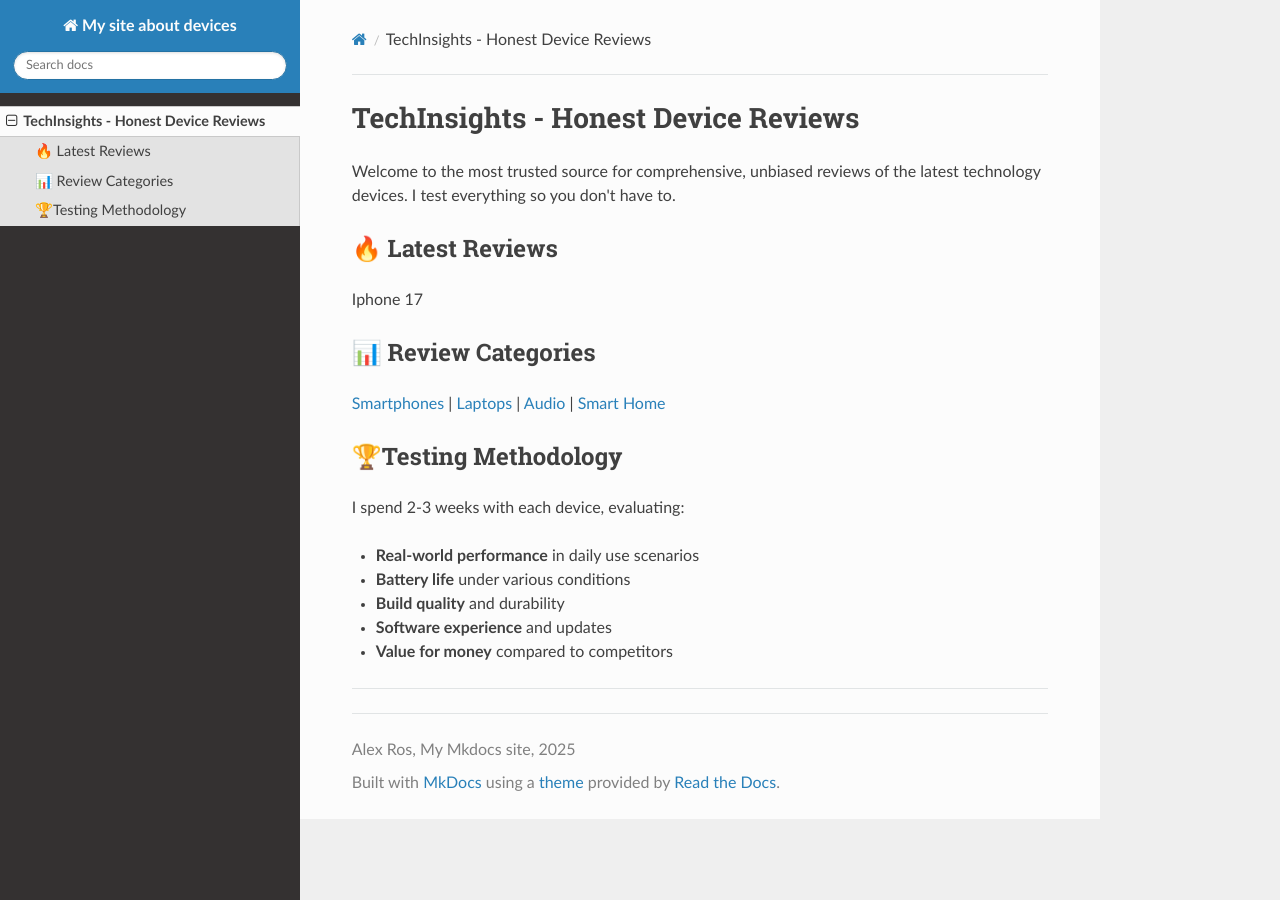
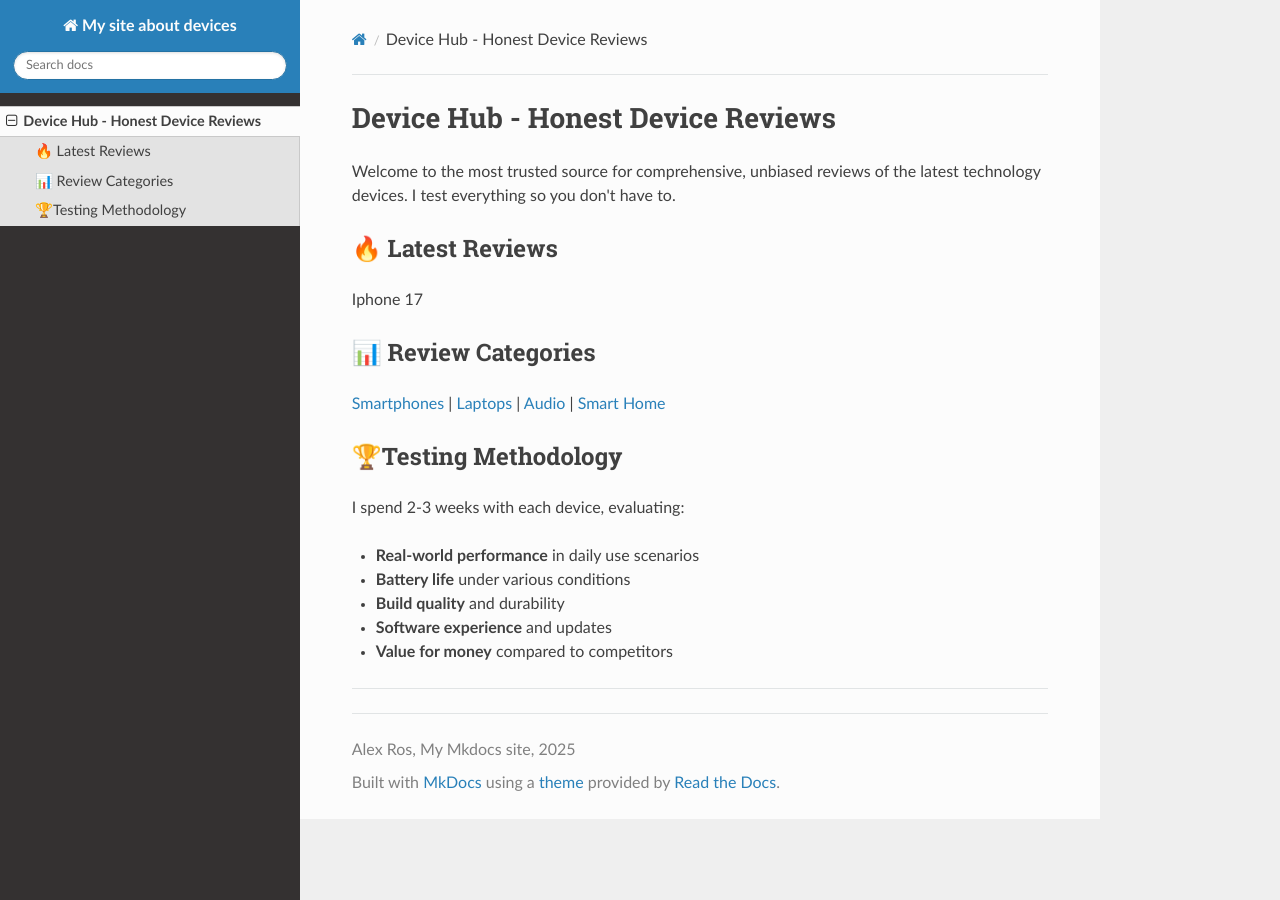
Before and after one commit to AlexRos177/mkdocs_1, an MkDocs documentation site: the page built from docs/index.md, in a window 1280 px wide. Built offline with MkDocs 1.6.1, drawn with Linux system fonts in a browser that asks for light colours; nearby versions of some CDN libraries.

Commit message:
Add new changes

```diff
--- a/docs/index.md
+++ b/docs/index.md
@@ -1,4 +1,4 @@
-# TechInsights - Honest Device Reviews
+# Device Hub - Honest Device Reviews
 
 Welcome to the most trusted source for comprehensive, unbiased reviews of the latest technology devices. I test everything so you don't have to.
 
```
